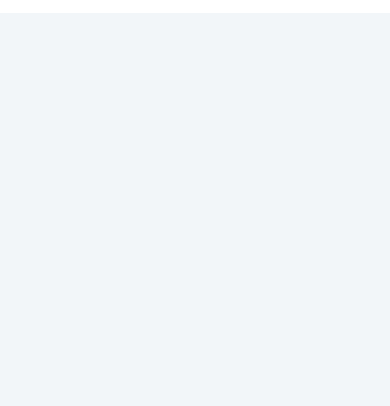
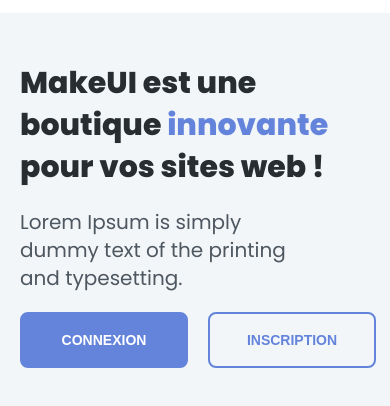
Before and after one commit to FlyLonyx/MakeUI-website, a website: page public/index.html in a window 390 px wide. Shown: the part 58-464 px from the top of the page. Drawn offline with Linux system fonts and the light colour scheme.

Commit message:
update - hero section and overall optimisation

```diff
--- a/public/css/index.css
+++ b/public/css/index.css
@@ -1,5 +1,5 @@
 @import url(colors.css);
-@import url('https://fonts.googleapis.com/css2?family=Poppins:ital,wght@0,100;0,200;0,300;0,400;0,500;0,600;0,700;0,800;0,900;1,100;1,200;1,300;1,400;1,500;1,600;1,700;1,800;1,900&display=swap');
+@import url('https://fonts.googleapis.com/css2?family=Poppins:wght@100;200;300;400;500;600;700;800;900&display=swap');
 
 * {
   margin: 0;
@@ -8,9 +8,7 @@
 }
 
 body {
-  font-family: "Poppins", serif;
-
-  font-style: normal;
+  font-family: "Poppins", sans-serif;
   background-color: var(--background-100);
   color: var(--text-300);
 }
@@ -33,25 +31,25 @@ body {
 }
 
 .logo-img {
-  height: 2.0rem;
+  height: 2rem;
 }
 
 .nav-links {
   display: flex;
   gap: 2rem;
   align-items: center;
+  transition: top 0.3s;
 }
 
 .nav-link {
   text-decoration: none;
-  font-family: 'Poppins', sans-serif;
   font-weight: 500;
   font-size: 0.9rem;
   color: var(--text-200);
   display: flex;
   align-items: center;
   gap: 0.5rem;
-  transition: all 0.3s;
+  transition: color 0.3s;
 }
 
 .nav-link:hover {
@@ -62,51 +60,45 @@ body {
   font-size: 0.8rem;
 }
 
-
-.auth-buttons {
+.auth-buttons, .mobile-auth-buttons {
   display: flex;
   gap: 1rem;
 }
 
 .mobile-auth-buttons {
   display: none;
+  flex-direction: column;
+  width: 100%;
 }
 
 .btn {
-  padding: 0.5rem 1rem;
   border-radius: 8px;
-  border: none;
+  border: 2px solid var(--primary-300);
   cursor: pointer;
-  font-size: 1rem;
-  transition: all 0.3s;
-  font-family: 'Poppins', sans-serif;
+  font-size: 0.7rem;
   font-weight: 700;
-  width: 12em;
-  height: 4em;
-  font-size: 0.7rem;
-  border: 2px solid var(--primary-300);
+  transition: background-color 0.3s, color 0.3s;
+  padding: 0.8em 1.5em;
 }
 
-.login {
+.primary {
+  background-color: var(--primary-300);
   color: white;
-  background-color: var(--primary-300);
 }
 
-.login:hover {
+.primary:hover, .secondary:hover {
   background-color: transparent;
-
   color: var(--primary-300);
 }
 
-.register {
+.secondary {
   background-color: transparent;
-
   color: var(--primary-300);
 }
 
-.register:hover {
-  color: white;
-  background-color: var(--primary-300);
+.auth-button {
+  width: 12em;
+  height: 4em;
 }
 
 .burger {
@@ -120,57 +112,159 @@ body {
   background-color: var(--text-200);
   margin: 5px;
   border-radius: 3px;
-  transition: all 0.3s;
+  transition: transform 0.3s, opacity 0.3s;
 }
 
-@media screen and (max-width: 768px) {
+.hero {
+  display: flex;
+  justify-content: space-between;
+  margin: 140px 100px;
+}
+
+.hero-left {
+  display: flex;
+  flex-direction: column;
+  gap: 20px;
+}
+
+.hero-left h1, .hero-left p {
+  max-width: 35vw;
+  line-height: 1.4;
+}
+
+.hero-left h1 {
+  font-size: 50px;
+  font-weight: 800;
+}
+
+.hero-left h1 .important {
+  color: var(--primary-300);
+}
+
+.hero-left p {
+  font-size: 25px;
+  color: var(--text-200);
+}
+
+.hero-buttons {
+  display: flex;
+  gap: 20px;
+}
+
+.hero-button {
+  width: 12em;
+  height: 4em;
+  font-size: 18px;
+  border-radius: 12px;
+}
+
+.hero-right {
+  display: flex;
+  align-items: center;
+}
+
+.hero-right img {
+  width: 30vw;
+  aspect-ratio: 16 / 10;
+  object-fit: cover;
+}
+
+
+@media (max-width: 1100px) {
+  .hero-left h1 {
+     font-size: 40px;
+  }
+  .hero-left p {
+    font-size: 15px;
+  }
+  .hero-button {
+    font-size: 15px;
+  }
+}
+
+@media (max-width: 900px) {
+  .hero-left h1 {
+    font-size: 30px;
+  }
+  .hero-left p {
+    font-size: 13px;
+  }
+  .hero-button {
+    font-size: 13px;
+  }
+}
+
+@media (max-width: 768px) {
   .burger {
     display: block;
+  }
+  .hero {
+    margin: 120px 40px;
+  }
+  .hero-right img {
+    display: none;
+  }
+  .hero-left h1 {
+    font-size: 40px;
+    max-width: 70vw;
+  }
+  .hero-left p {
+    font-size: 20px;
+    max-width: 65vw;
   }
 
   .nav-links {
     position: fixed;
+    justify-content: flex-start;
+    align-items: flex-start;
     top: -100%;
     right: 0;
-    background-color: white;
+    background: white;
     width: 100%;
-    height: auto;
     flex-direction: column;
-    align-items: flex-start;
-    justify-content: flex-start;
     padding: 1rem 2rem;
-    transition: all 0.3s;
-    gap: 1.5rem;
   }
+
+
 
   .nav-links.active {
     top: 70px;
   }
-
   .auth-buttons {
     display: none;
   }
-
   .mobile-auth-buttons {
     display: flex;
-    flex-direction: column;
-    gap: 1rem;
-    width: 100%;
   }
-
-  .mobile-auth-buttons .btn {
-    width: 100%;
+  .mobile-auth-button {
+    height: 4em;
   }
 
   .burger.active .line:nth-child(1) {
     transform: rotate(45deg) translate(5px, 5px);
   }
-
   .burger.active .line:nth-child(2) {
     opacity: 0;
   }
-
   .burger.active .line:nth-child(3) {
     transform: rotate(-45deg) translate(7px, -6px);
   }
 }
+
+@media (max-width: 550px) {
+  .hero {
+    margin: 120px 20px;
+  }
+  .hero-left h1 {
+    font-size: 30px;
+    max-width: 85vw;
+  }
+  .hero-left p {
+    font-size: 20px;
+    max-width: 75vw;
+  }
+  .hero-button {
+    font-size: 14px;
+    border-radius: 8px;
+  }
+}
--- a/public/index.html
+++ b/public/index.html
@@ -30,20 +30,33 @@
         <a href="#" class="nav-link"><i class="fas fa-briefcase"></i>Réalisations</a>
         <a href="#" class="nav-link"><i class="fas fa-shop"></i>Boutique</a>
         <div class="mobile-auth-buttons">
-            <button class="btn login">CONNEXION</button>
-            <button class="btn register">INSCRIPTION</button>
+            <button class="btn primary mobile-auth-button">CONNEXION</button>
+            <button class="btn secondary mobile-auth-button">INSCRIPTION</button>
         </div>
     </div>
     <div class="auth-buttons">
-        <button class="btn login">CONNEXION</button>
-        <button class="btn register">INSCRIPTION</button>
+        <button class="btn primary auth-button">CONNEXION</button>
+        <button class="btn secondary auth-button">INSCRIPTION</button>
     </div>
     <div class="burger">
         <div class="line"></div>
         <div class="line"></div>
         <div class="line"></div>
     </div>
-</nav>
-  <script src="js/index.js"></script>
+  </nav>
+    <div class="hero">
+      <div class="hero-left">
+        <h1>MakeUI est une boutique <span class="important">innovante</span> pour vos sites web !</h1>
+        <p>Lorem Ipsum is simply dummy text of the printing and  typesetting.</p>
+        <div class="hero-buttons">
+            <button class="btn primary hero-button">CONNEXION</button>
+            <button class="btn secondary hero-button">INSCRIPTION</button>
+        </div>
+      </div>
+      <div class="hero-right">
+        <img src="images/hero.png" alt="Sample Image">
+      </div>
+    </div>
+<script src="js/index.js"></script>
 </body>
 </html>
```
Also changed, not shown: public/images/hero.png (added).
